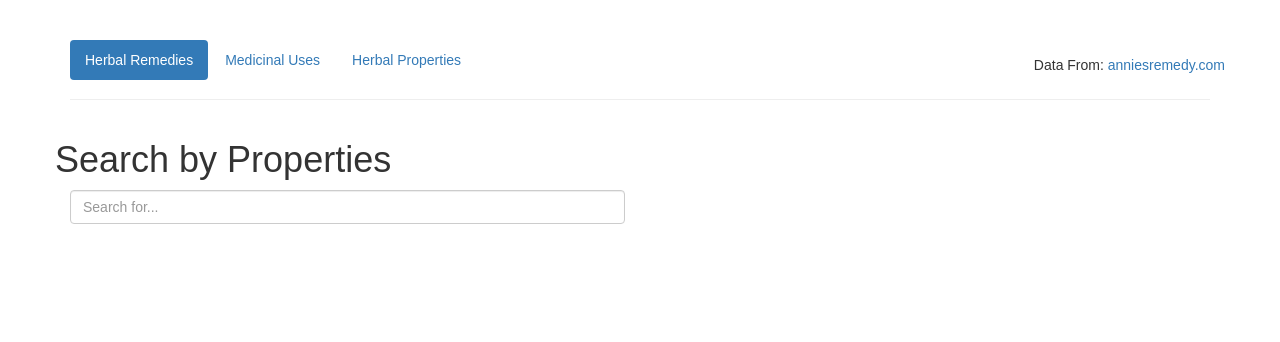
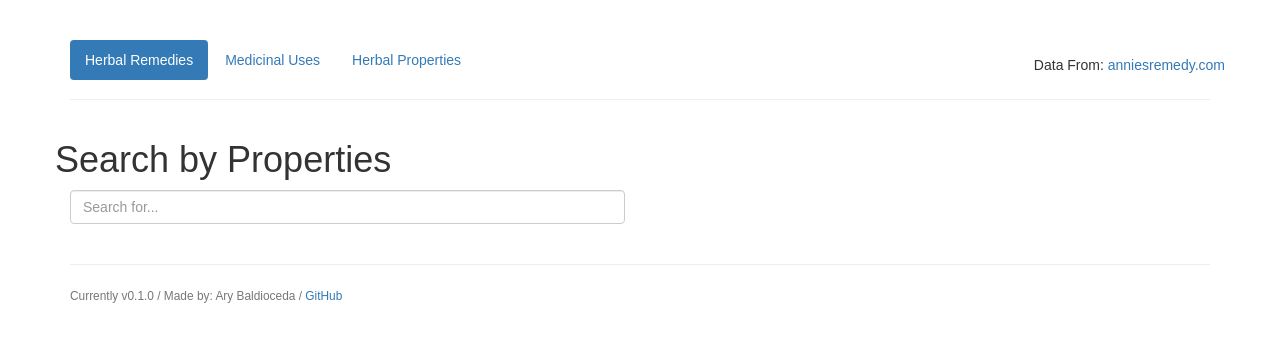
Before and after one commit to Ary770/herbal-remedies-app, a React (Create React App) app in the folder client/: page /properties in a window 1280 px wide. Shown: the top 342 px of the page. Built offline with nearby package versions, Linux system fonts and the light colour scheme; no server answers.

Commit message:
added footer, added contidional rendering in HerbShow.js

```diff
--- a/client/src/App.js
+++ b/client/src/App.js
@@ -28,6 +28,14 @@ class App extends Component {
             <Route path="/properties" component={Properties}/>
           </div>
         </Router>
+        <hr></hr>
+        <footer>
+          <small className='text-muted'>
+            Currently v0.1.0 /
+            Made by: Ary Baldioceda /
+            <a href="https://github.com/Ary770/herbal-remedies-app"> GitHub</a>
+          </small>
+        </footer>
       </div>
     );
   }
--- a/client/src/components/PanelWrapper.js
+++ b/client/src/components/PanelWrapper.js
@@ -7,7 +7,10 @@ const PanelWrapper = ({herb}) =>
       <Panel.Title componentClass="h1"><b>{herb.name}</b></Panel.Title>
     </Panel.Heading>
     <Panel.Body>
-      <h3>Medicinal Uses</h3>
+      {herb.medicinal_uses ?
+        <h3>Medicinal Uses</h3> :
+        null
+      }
       <p>{herb.medicinal_uses}</p>
 
       <h3>Properties:</h3>
```
